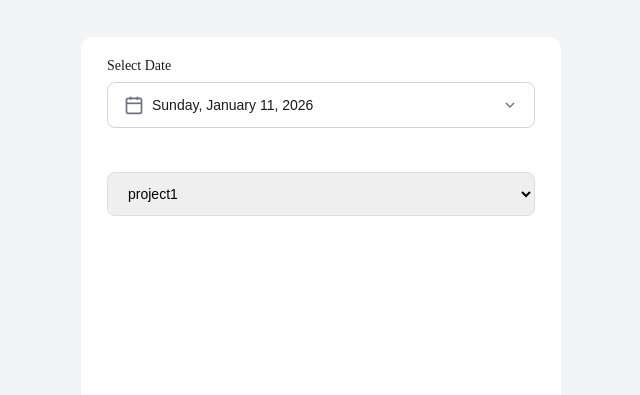
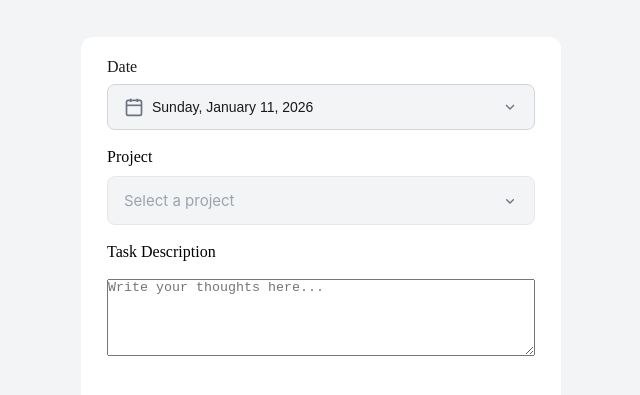
Before and after one commit to Aniamaka-somto/Asoro-Task-tab, a React (Vite) app: page / in a window 1280 px wide. Shown: the part 123-518 px from the top of the page, without its empty margins (319-959 px from the left). Built offline with nearby package versions, Linux system fonts and the light colour scheme.

Commit message:
90 percent done with the datetime and project section working on task

```diff
--- a/src/App.css
+++ b/src/App.css
@@ -22,155 +22,95 @@ body {
   border-radius: 12px;
 }
 
-.datetime-container {
+.datetime-container,
+.project-container,
+.task-container {
   padding: 5px 10px;
   display: flex;
   flex-direction: column;
   gap: 10px;
 }
-.project-container {
-  padding: 5px 10px;
-  display: flex;
-  flex-direction: column;
-  gap: 10px;
-  border: black;
-}
-/* .project-dropdown {
+
+/*                                         project dropdown                          */
+
+.custom-dropdown {
+  position: relative;
   width: 100%;
-  padding: 12px 16px;
-  font-size: 14px;
-  border: 1px solid #d1d5db;
-  border-radius: 8px;
-  background-color: white;
-  cursor: pointer;
-  color: #1a1a1a;
-  display: flex;
-  align-items: center;
-  gap: 8px;
-  text-align: left;
-  transition: border-color 0.2s;
-}
-.project-dropdown:active {
-  border-color: #9ca3af;
-  appearance: base-select;
-}
-option:first-of-type {
-  border-radius: 8px 8px 0 0;
-} */
-
-.project-dropdown-field {
-  margin-bottom: 24px;
-}
-
-.project-dropdown-label {
-  display: block;
-  font-size: 14px;
-  font-weight: 500;
-  color: #1a1a1a;
+  font-family: -apple-system, BlinkMacSystemFont, "Segoe UI", Roboto, sans-serif;
   margin-bottom: 8px;
 }
 
-/* Opt-in to customizable select */
-.project-dropdown,
-.project-dropdown::picker(select) {
-  appearance: base-select;
-}
-.project-dropdown:hover {
-  background-color: white;
-  border-color: #2d9d92;
+.dropdown-header {
+  display: flex;
+  justify-content: space-between;
+  align-items: center;
+  padding: 14px 16px;
+  background: #f3f4f6;
+  border: 1px solid #e5e7eb;
+  border-radius: 8px;
+  cursor: pointer;
+  transition: all 0.2s ease;
+  font-size: 15px;
 }
 
-.project-dropdown {
-  width: 100%;
-  border: 1px solid #dddddd;
-  padding: 12px 16px;
-  font-size: 14px;
-  border-radius: 8px;
-  transition: all 0.1s;
-  cursor: pointer;
+.dropdown-header:hover {
+  border-color: #d1d5db;
 }
 
-.project-dropdown:focus {
-  outline: none;
-  border: 2px solid #2d9d92;
+.placeholder-text {
+  color: #9ca3af;
 }
 
-/* Picker icon styling */
-.project-dropdown::picker-icon {
-  color: #999999;
-  transition: 0.4s rotate;
+.selected-text {
+  color: #1f2937;
 }
 
-.project-dropdown:open::picker-icon {
-  rotate: 180deg;
+.arrow {
+  display: flex;
+  align-items: center;
+  color: #6b7280;
+  transition: transform 0.2s ease;
 }
 
-/* Drop-down picker styling */
-.project-dropdown::picker(select) {
-  border: none;
-  border-radius: 8px;
-  margin-top: 8px;
+.arrow.open {
+  transform: rotate(180deg);
 }
 
-/* Option styling */
-.project-dropdown option {
-  display: flex;
-  justify-content: flex-start;
-  align-items: center;
-  gap: 20px;
-  border: 1px solid #dddddd;
-  border-top: 0px;
-  padding: 12px 16px;
-  transition: 0.4s;
-  cursor: pointer;
+.dropdown-list {
+  position: absolute;
+  top: calc(100% + 4px);
+  left: 0;
+  right: 0;
+  background: white;
+  border: 1px solid #e5e7eb;
+  border-radius: 8px;
+  box-shadow: 0 4px 6px -1px rgba(0, 0, 0, 0.1),
+    0 2px 4px -1px rgba(0, 0, 0, 0.06);
+  z-index: 1000;
+  max-height: 300px;
+  overflow-y: auto;
 }
 
-.project-dropdown option:first-of-type {
-  border-radius: 8px 8px 0 0;
-  border-top: 1px solid #dddddd;
+.dropdown-item {
+  padding: 12px 16px;
+  cursor: pointer;
+  transition: background-color 0.15s ease;
+  font-size: 15px;
+  color: #1f2937;
 }
 
-.project-dropdown option:last-of-type {
+.dropdown-item:hover {
+  background-color: #2d9d922c;
+}
+
+.dropdown-item.selected-item {
+  background-color: #2d9d922c;
+}
+
+.dropdown-item:first-child {
+  border-radius: 8px 8px 0 0;
+}
+
+.dropdown-item:last-child {
   border-radius: 0 0 8px 8px;
 }
-
-.project-dropdown option:not(option:last-of-type) {
-  border-bottom: none;
-}
-
-/* .project-dropdown option:nth-of-type(odd) {
-  background: white;
-} */
-
-/* Selected option styling */
-.project-dropdown option:checked {
-  font-weight: bold;
-}
-
-/* Icon styling */
-.option-icon {
-  font-size: 1.6rem;
-  text-box: trim-both cap alphabetic;
-}
-
-/* Picker animations using popover states */
-.styled-select::picker(select) {
-  opacity: 0;
-  transition: all 0.4s allow-discrete;
-}
-
-.styled-select::picker(select):popover-open {
-  opacity: 1;
-}
-
-@starting-style {
-  .styled-select::picker(select):popover-open {
-    opacity: 0;
-  }
-}
-
-/* Anchor positioning for the picker */
-.project-dropdown::picker(select) {
-  top: calc(anchor(bottom) + 4px);
-  left: anchor(left);
-}
--- a/src/App.jsx
+++ b/src/App.jsx
@@ -1,30 +1,34 @@
 import React, { useState } from "react";
 import "./App.css";
 import DateTime from "./components/DateTime";
+import Dropdown from "./components/Dropdown";
 
 const App = () => {
-  const [date, setDate] = useState(new Date(2026, 0, 11)); // January 11, 2026
+  const [date, setDate] = useState(new Date(2026, 0, 11));
+  const options = ["Website Redesign", "Mobile App Development"];
 
   return (
     <div>
       <div className="container">
         <div className="datetime-container">
           {/* had to create a custom datetime picker */}
-          <DateTime value={date} onChange={setDate} label="Select Date" />
+          <DateTime value={date} onChange={setDate} label="Date" />
         </div>
         <div className="project-container">
-          <label htmlFor="select"></label>
-          <select
-            name=""
-            id=""
-            aria-placeholder="select a project"
-            className="project-dropdown"
-          >
-            <option value="">project1</option>
-            <option value="">project2</option>
-            <option value="">project3</option>
-            <option value="">project4</option>
-          </select>
+          <label htmlFor="select">Project</label>
+          <Dropdown option={options} />
+        </div>
+        <div className="task-container">
+          <label htmlFor="" style={{ marginBottom: "8px" }}>
+            Task Description
+          </label>
+          <textarea
+            id="comment"
+            name="comment"
+            rows="5"
+            placeholder="Write your thoughts here..."
+            required
+          ></textarea>
         </div>
       </div>
     </div>
--- a/src/Datetime.css
+++ b/src/Datetime.css
@@ -1,10 +1,10 @@
 .date-picker-field {
-  margin-bottom: 24px;
+  margin-bottom: 8px;
 }
 
 .date-picker-label {
   display: block;
-  font-size: 14px;
+  font-size: 16px;
   font-weight: 500;
   color: #1a1a1a;
   margin-bottom: 8px;
@@ -20,7 +20,7 @@
   font-size: 14px;
   border: 1px solid #d1d5db;
   border-radius: 8px;
-  background-color: white;
+  background-color: #f3f4f6;
   cursor: pointer;
   color: #1a1a1a;
   display: flex;
--- /dev/null
+++ b/src/components/Dropdown.jsx
@@ -0,0 +1,62 @@
+import React, { useState, useRef, useEffect } from "react";
+import "../App.css";
+
+const Dropdown = ({ option, placeholder = "Select a project" }) => {
+  const [isOpen, setIsOpen] = useState(false);
+  const [selected, setSelected] = useState(null);
+  const dropdownRef = useRef(null);
+
+  // Close dropdown when clicking outside
+  useEffect(() => {
+    const handleClickOutside = (event) => {
+      if (dropdownRef.current && !dropdownRef.current.contains(event.target)) {
+        setIsOpen(false);
+      }
+    };
+
+    document.addEventListener("mousedown", handleClickOutside);
+    return () => document.removeEventListener("mousedown", handleClickOutside);
+  }, []);
+
+  const handleSelect = (opt) => {
+    setSelected(opt);
+    setIsOpen(false);
+  };
+
+  return (
+    <div className="custom-dropdown" ref={dropdownRef}>
+      <div className="dropdown-header" onClick={() => setIsOpen(!isOpen)}>
+        <span className={selected ? "selected-text" : "placeholder-text"}>
+          {selected || placeholder}
+        </span>
+        <span className={`arrow ${isOpen ? "open" : ""}`}>
+          <svg width="12" height="8" viewBox="0 0 18 7" fill="none">
+            <path
+              d="M1 1.5L6 6.5L11 1.5"
+              stroke="currentColor"
+              strokeWidth="2"
+              strokeLinecap="round"
+            />
+          </svg>
+        </span>
+      </div>
+
+      {isOpen && (
+        <div className="dropdown-list">
+          {option.map((opt) => (
+            <div
+              key={opt}
+              className={`dropdown-item ${
+                selected === opt ? "selected-item" : ""
+              }`}
+              onClick={() => handleSelect(opt)}
+            >
+              {opt}
+            </div>
+          ))}
+        </div>
+      )}
+    </div>
+  );
+};
+export default Dropdown;
```
